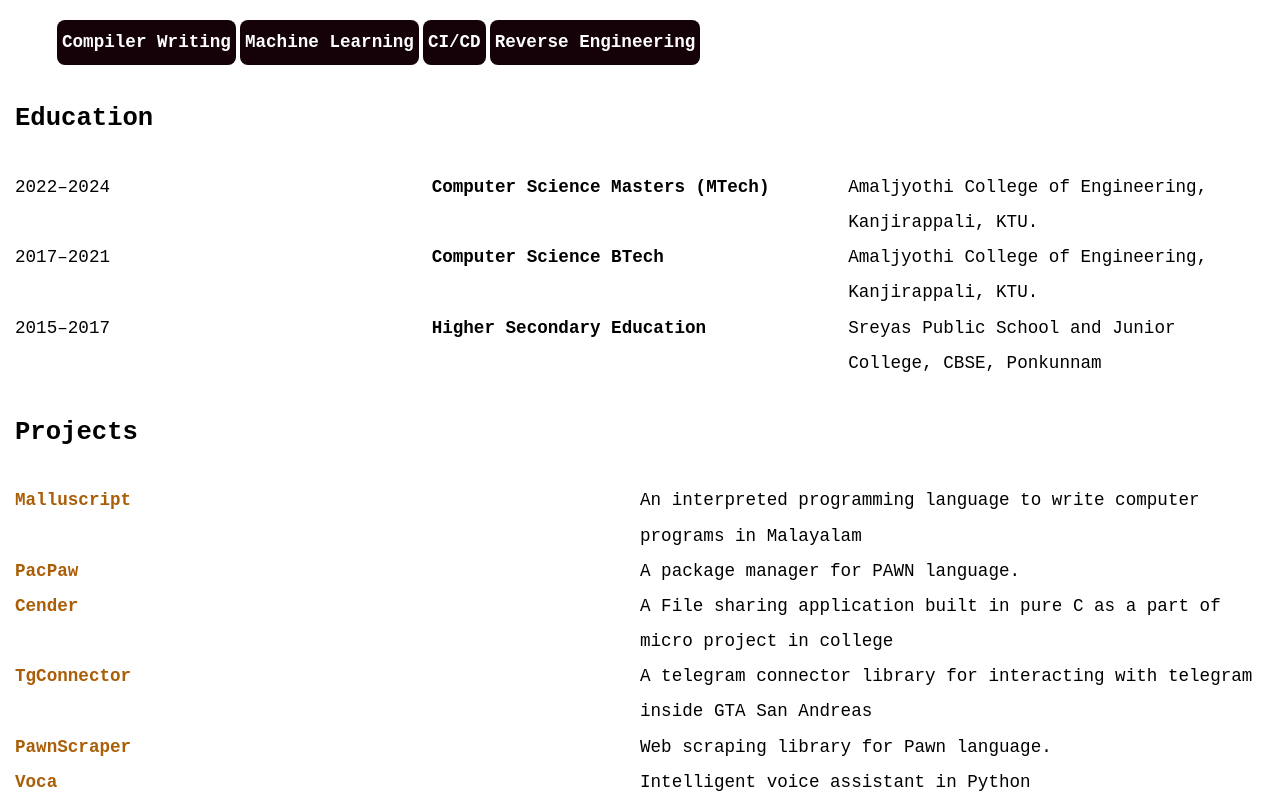
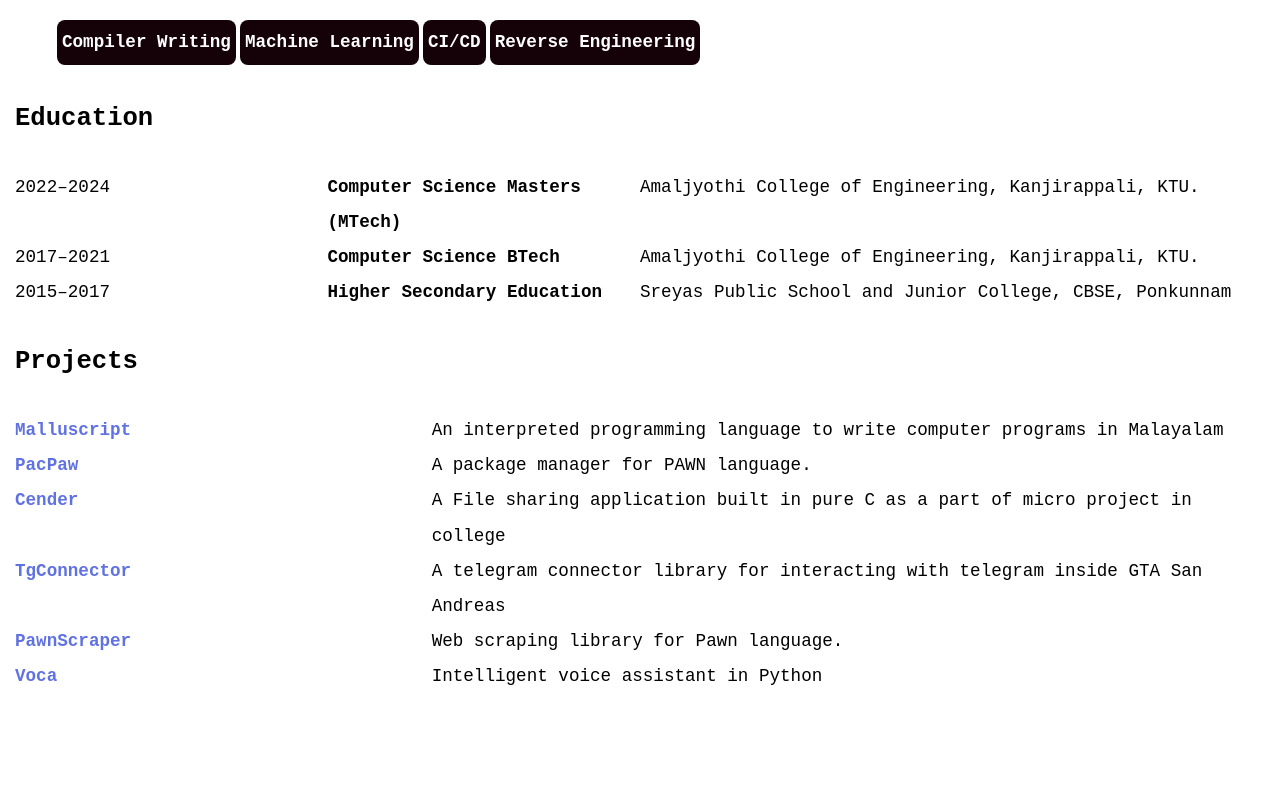
Before and after one commit to Sreyas-Sreelal/personal-page, a Next.js app: page / in a window 1280 px wide. Shown: the part 1454-2254 px from the top of the page. After the commit the page ends 2148 px from the top, so only its background shows below. Built offline with nearby package versions, Linux system fonts and the light colour scheme.

Commit message:
less space on pc

```diff
--- a/pages/index.js
+++ b/pages/index.js
@@ -72,9 +72,9 @@ function getContentEducation() {
         {
             Education.education.map(education => <>
                 <div className="row">
-                    <div className="col-1">{education.timeperiod}</div>
-                    <div className="col-1"><b>{education.course}</b></div>
-                    <div className="col-1">{education.institution}</div>
+                    <div className="col-3">{education.timeperiod}</div>
+                    <div className="col-3"><b>{education.course}</b></div>
+                    <div className="col-6">{education.institution}</div>
                 </div>
             </>)
         }
@@ -86,8 +86,8 @@ function getContentProjects() {
         {
             Projects.projects.map(project =>
                 <div className="row">
-                    <div className="col-2"><b><a href={project.link} >{project.title}</a></b></div>
-                    <div className="col-2">{project.description}</div>
+                    <div className="col-4"><b><a href={project.link} >{project.title}</a></b></div>
+                    <div className="col-8">{project.description}</div>
                 </div>
             )
         }
--- a/styles/globals.css
+++ b/styles/globals.css
@@ -15,7 +15,7 @@ main {
 h1 {
     text-align: right;
     display: block;
-    align-items: center  ;
+    align-items: center;
     font-weight: 800;
     font-size: calc(1.5em + 1vmin);
 }
@@ -47,14 +47,50 @@ h4 {
 }
 
 .col-1 {
+    width: 8.33%;
+}
+
+.col-2 {
+    width: 16.66%;
+}
+
+.col-3 {
+    width: 25%;
+}
+
+.col-4 {
     width: 33.33%;
 }
 
-.col-2 {
+.col-5 {
+    width: 41.66%;
+}
+
+.col-6 {
     width: 50%;
 }
 
-.col-3 {
+.col-7 {
+    width: 58.33%;
+}
+
+.col-8 {
+    width: 66.66%;
+}
+
+.col-9 {
+    width: 75%;
+}
+
+.col-10 {
+    width: 83.33%;
+}
+
+.col-11 {
+    width: 91.66%;
+}
+
+.col-12 {
     width: 100%;
 }
 
@@ -102,7 +138,7 @@ h4 {
 
 }
 
-.image{
+.image {
     float: left;
 }
 
@@ -123,6 +159,6 @@ h4 {
 
 a {
     text-decoration: none;
-    color: rgb(170, 94, 7);
+    color: rgb(96, 114, 226);
     text-shadow: 33em;
 }
```
